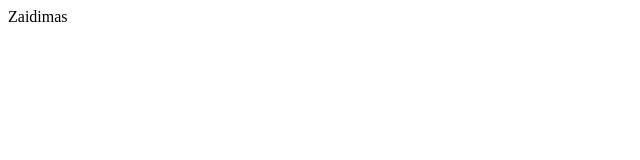
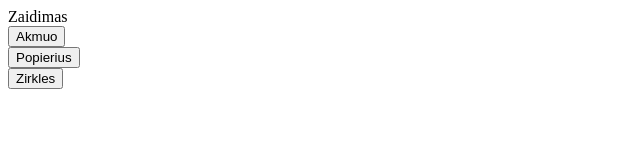
Before and after one commit to NataljaDm/Namu-darbas-zaidimas, a website: page index.html in a window 1280 px wide. Shown: the whole page, without its empty margins (0-640 px from the left). Drawn offline with Linux system fonts and the light colour scheme.

Commit message:
html commit

```diff
--- a/index.html
+++ b/index.html
@@ -7,7 +7,19 @@
     <title>Zaidimas</title>
 </head>
 <body>
-    Zaidimas
+    <div id="top">
+        <div>Zaidimas</div>
+        <form id="akmuo">
+            <button type="submit">Akmuo</button>
+        </form>
+        <form id="popierius">
+            <button type="submit">Popierius</button>
+        </form>
+        <form id="">
+            <button type="submit">Zirkles</button>
+        </form>
+    </div>
+
     <script src="./js/main.js"></script>
 </body>
 </html>
```
